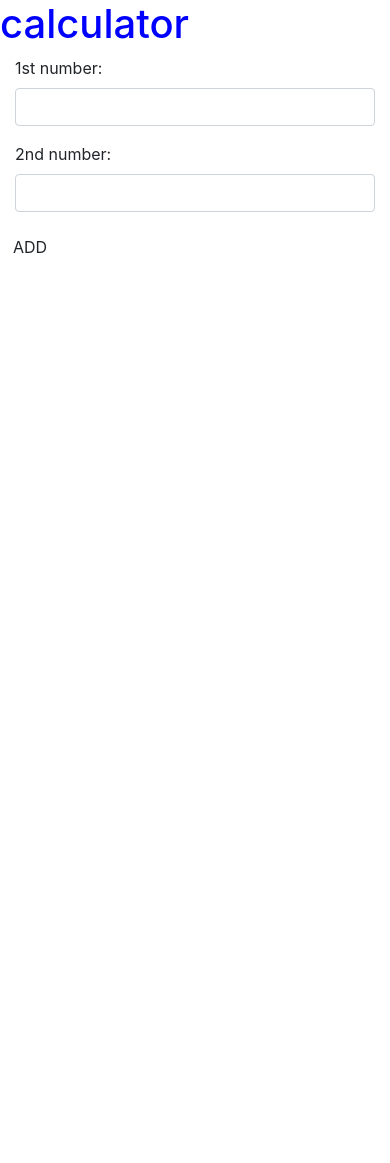
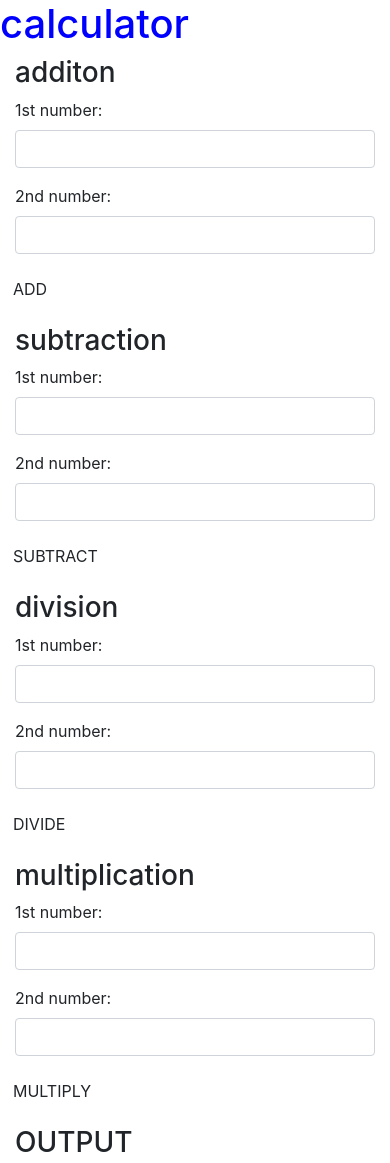
Before and after one commit to qollomcbizzy/calculator, a plain HTML site: page calculator.html in a window 390 px wide. Before the commit the page ends 844 px from the top, so only its background shows below. Drawn offline with nearby package versions, Linux system fonts and the light colour scheme.

Commit message:
added the user interfance for the subtraction, division and multiplication

```diff
--- a/calculator.html
+++ b/calculator.html
@@ -15,6 +15,8 @@
     </div>
   </div>
   <div class="container">
+    <h3>additon</h3>
+    <!--form for the addition-->
   <form id="add">
     <div class="row">
       <div class="form-group col-md-4">
@@ -32,9 +34,67 @@
       <button type="submit" class="btn col-md-offset-1">ADD</button>
     </div>
   </form>
-  <!--div to show the results-->
+    <h3>subtraction</h3>
+  <!--form for the subtraction-->
+  <form id="subtraction">
+    <div class="row">
+      <div class="form-group col-md-4">
+        <label for="subtract1">1st number:</label>
+        <input type="text" id="subtract1" class="form-control">
+      </div>
+    </div>
+    <div class="row">
+      <div class="form-group col-md-4">
+        <label for="subtract2">2nd number:</label>
+        <input type="text" id="subtract2" class="form-control">
+      </div>
+    </div>
+    <div class="row">
+      <button type="submit" class="btn col-md-offset-1">SUBTRACT</button>
+    </div>
+  </form>
+     <h3>division</h3>
+<!--form for the addition-->
+  <form id="division">
+    <div class="row">
+      <div class="form-group col-md-4">
+        <label for="divident">1st number:</label>
+        <input type="text" id="divident" class="form-control">
+      </div>
+    </div>
+    <div class="row">
+      <div class="form-group col-md-4">
+        <label for="divisor">2nd number:</label>
+        <input type="text" id="divisor" class="form-control">
+      </div>
+    </div>
+    <div class="row">
+      <button type="submit" class="btn col-md-offset-1">DIVIDE</button>
+    </div>
+  </form>
+   <!--div to show the results-->
+      <h3>multiplication</h3>
+     <!--form for the multiplication-->
+  <form id="multiplication">
+    <div class="row">
+      <div class="form-group col-md-4">
+        <label for="multiply1">1st number:</label>
+        <input type="text" id="multiply1" class="form-control">
+      </div>
+    </div>
+    <div class="row">
+      <div class="form-group col-md-4">
+        <label for="multiply2">2nd number:</label>
+        <input type="text" id="multiply2" class="form-control">
+      </div>
+    </div>
+    <div class="row">
+      <button type="submit" class="btn col-md-offset-1">MULTIPLY</button>
+    </div>
+   </form>
+   <!--div to show the results-->
   <div id="output">
-
+     <h3>OUTPUT</h3>
   </div>
   </div>
 </body>
--- a/js/script.js
+++ b/js/script.js
@@ -1,3 +1,4 @@
+//backend or the business logic
 //this is for the addition
 var add=function(number1,number2)
 {
@@ -18,7 +19,9 @@ var multiplication=function(number1,number2)
 {
 return number1*number2;
 };
+//user inerface logic
 $(document).ready(function(){
+  //for addition
   $("form#add").submit(function(event){
     event.preventDefault();
   var number1=parseInt($("#add1").val());
@@ -26,4 +29,28 @@ $(document).ready(function(){
   var result=add(number1,number2);
   $("#output").text(result);
 });
+//for subtraction
+$("form#subtract").submit(function(event){
+  event.preventDefault();
+var number1=parseInt($("#subtract1").val());
+var number2=parseInt($("#subtract2").val());
+var result=subtract(number1,number2);
+$("#output").text(result);
 });
+//for division
+$("form#division").submit(function(event){
+  event.preventDefault();
+var number1=parseInt($("#divident").val());
+var number2=parseInt($("#divisor").val());
+var result=division(number1,number2);
+$("#output").text(result);
+});
+//for multiplication
+$("form#multiplication").submit(function(event){
+  event.preventDefault();
+var number1=parseInt($("#multiply1").val());
+var number2=parseInt($("#multiply2").val());
+var result=multiplication(number1,number2);
+$("#output").text(result);
+});
+});
```
